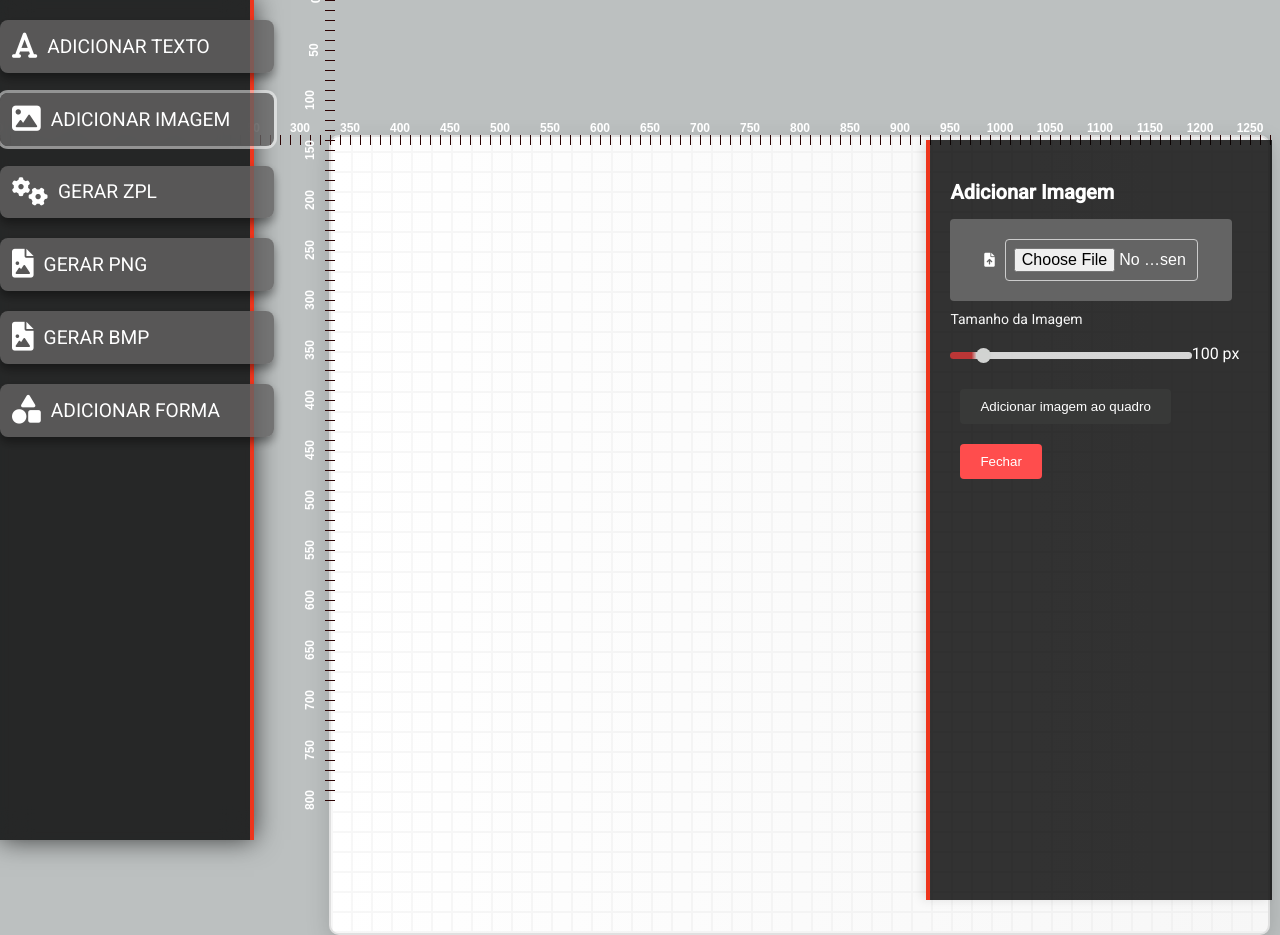
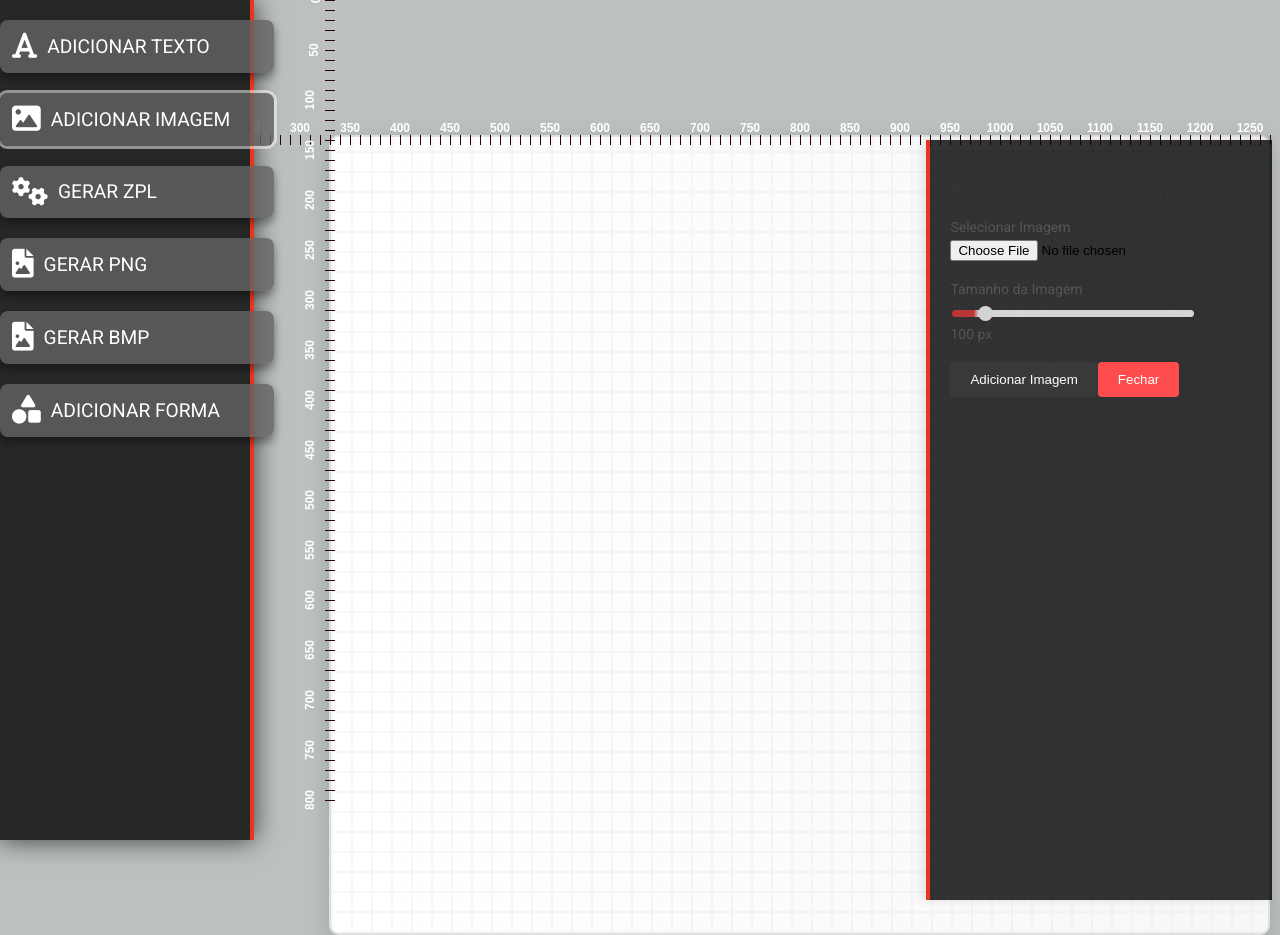
Before and after one commit to jeffersoncardoso100/label-designers, an Angular app: page / in a window 1280 px wide. Both pictures are taken after a click on the link "ADICIONAR IMAGEM". Built offline with nearby package versions, Linux system fonts and the light colour scheme.

Commit message:
Edição de imagem

```diff
--- a/src/app/tools/image-modal/image-modal.component.css
+++ b/src/app/tools/image-modal/image-modal.component.css
@@ -1,64 +1,53 @@
-/* Estilização do Modal de Texto */
-.modal-text {
-    position: absolute; /* Garante que o modal fique dentro do container */
+/* Estilização do Modal de Imagem */
+.modal-image {
+    position: fixed; /* Modal fixo na tela */
     top: 0;
-    right: 0;
-    width: 100%;
-    height: 100%;
-    background-color: rgba(251, 250, 250, 0.5); /* Fundo escurecido */
+    left: 0;
+    width: 100vw;
+    height: 100vh;
+    background: linear-gradient(to bottom, rgba(219, 64, 64, 0.7), rgba(0, 0, 0, 0.5)); /* Gradiente igual ao modal-text */
     display: flex;
-    justify-content: center; /* Centraliza o modal horizontalmente */
-    align-items: center; /* Centraliza o modal verticalmente */
-    z-index: 9999; /* Garante que o modal esteja acima dos outros conteúdos */
-    opacity: 0; /* Inicialmente oculto */
-    transition: opacity 0.5s ease-in-out; /* Efeito suave ao abrir o modal */
+    justify-content: center;
+    align-items: center;
+    z-index: 9999;
+    opacity: 0;
+    transition: opacity 0.5s ease-in-out;
 }
 
 /* Quando o modal estiver visível */
-.modal-text.show {
+.modal-image.show {
     opacity: 1;
     display: flex;
 }
 
-/* Estilo do conteúdo do modal de texto */
-.modal-text .modal-content {
+/* Estilo do conteúdo do modal de imagem */
+.modal-image .modal-content {
     background-color: white;
     padding: 20px;
     border-radius: 8px;
-    width: 300px; /* Ajuste de largura para manter consistência */
-    max-width: 90%; /* Para garantir que o modal não ultrapasse a tela */
+    width: 350px; /* Um pouco mais largo para acomodar a pré-visualização */
+    max-width: 90%;
     box-shadow: 0px 4px 6px rgba(0, 0, 0, 0.1);
     text-align: center;
 }
 
 /* Título do modal */
 h3 {
-    color: #ffffff; /* Cor escura para melhor legibilidade */
+    color: #333; /* Cor escura para legibilidade */
     font-size: 20px;
     margin-bottom: 15px;
 }
 
 /* Estilo do label */
 label {
-    display: block; /* Faz com que o label ocupe toda a largura disponível */
+    display: block;
     font-size: 14px;
-    margin-bottom: 5px; /* Adiciona um pequeno espaço abaixo do label */
-    text-align: left; /* Alinha o texto à esquerda */
-    color: #f7f7f7; /* Melhor contraste */
+    margin-bottom: 5px;
+    text-align: left;
+    color: #555; /* Contraste suave */
 }
 
-/* Estilo do campo de input */
-.input-field {
-    margin: 10px 0;
-    padding: 8px;
-    width: 80%;
-    border: 1px solid #ccc;
-    border-radius: 4px;
-    font-size: 16px;
-    box-sizing: border-box;
-}
-
-/* Estilo do botão para escolher arquivo */
+/* Estilo do botão de upload */
 .custom-file-upload {
     padding: 10px 20px;
     background-color: #646464;
@@ -66,79 +55,54 @@ label {
     border: none;
     border-radius: 4px;
     cursor: pointer;
-    width: 80%; /* Tamanho semelhante ao campo de input */
-    margin: 10px 0;
+    width: 80%;
+    margin: 10px auto;
     text-align: center;
+    display: block;
 }
 
 .custom-file-upload i {
-    margin-right: 10px; /* Espaço entre o ícone e o texto */
+    margin-right: 10px;
 }
 
 .custom-file-upload:hover {
-    background-color: #2e2e2e; /* Um tom mais escuro no hover */
+    background-color: #2e2e2e;
 }
 
-/* Estilização dos botões */
-.btn {
-    padding: 10px 20px;
-    margin: 10px;
-    background-color: #383938;
-    color: white;
-    border: none;
-    border-radius: 4px;
-    cursor: pointer;
-    transition: background-color 0.3s;
+/* Pré-visualização da imagem */
+.image-preview {
+    margin: 15px 0;
+    max-height: 200px;
+    overflow: hidden;
+    display: flex;
+    justify-content: center;
+    align-items: center;
 }
 
-.btn:hover {
-    background-color: #2e2e2e; /* Um tom mais escuro no hover */
+.image-preview img {
+    max-width: 100%;
+    height: auto;
+    border-radius: 4px;
+    box-shadow: 0 2px 4px rgba(0, 0, 0, 0.1);
 }
 
-.btn-close {
-    background-color: #ff4d4d; /* Um vermelho para o botão de fechar */
+/* Container do slider */
+.slider-container {
+    margin: 20px 0;
 }
 
-.btn-close:hover {
-    background-color: #cc0000; /* Vermelho mais escuro no hover */
-}
-
-/* Efeito de fade-in para o modal */
-.modal-text.show {
-    display: flex;
-    opacity: 1;
-    transition: opacity 0.5s ease-in;
-}
-
-/* Foco nos botões */
-button:focus {
-    outline: none;
-    box-shadow: 0 0 5px 2px rgba(0, 123, 255, 0.5);
-}
-
-/* Fundo do modal com gradiente */
-.modal-text {
-    background: linear-gradient(to bottom, rgba(219, 64, 64, 0.7), rgba(0, 0, 0, 0.5));
-}
-
-/* Estilização do seletor de cores */
-.color-picker {
-    width: 80%;
-    margin: 15px 0;
-    padding: 5px;
-    border: 1px solid #ccc;
-    border-radius: 5px;
-    cursor: pointer;
-    background: #ffffff;
+.slider-container span {
+    color: #555;
+    font-size: 14px;
+    display: block;
+    margin-top: 5px;
 }
 
 /* Slider de ajustes */
 .slider {
     width: 80%;
-    margin: 20px 0;
     appearance: none;
     height: 7px;
-    background: #ddd;
     border-radius: 5px;
     outline: none;
     opacity: 0.8;
@@ -166,7 +130,36 @@ button:focus {
     cursor: pointer;
 }
 
-/* Cor do texto do span */
-.slider-container span {
-    color: #ffffff;
+/* Estilização dos botões */
+.modal-actions {
+    display: flex;
+    justify-content: space-around;
 }
+
+.btn {
+    padding: 10px 20px;
+    background-color: #383938;
+    color: white;
+    border: none;
+    border-radius: 4px;
+    cursor: pointer;
+    transition: background-color 0.3s;
+}
+
+.btn:hover {
+    background-color: #2e2e2e;
+}
+
+.btn-close {
+    background-color: #ff4d4d;
+}
+
+.btn-close:hover {
+    background-color: #cc0000;
+}
+
+/* Foco nos botões */
+button:focus {
+    outline: none;
+    box-shadow: 0 0 5px 2px rgba(0, 123, 255, 0.5);
+}
--- a/src/app/tools/image-modal/image-modal.component.html
+++ b/src/app/tools/image-modal/image-modal.component.html
@@ -1,14 +1,26 @@
-<div class="modal">
+<div id="image-modal" class="modal" [ngStyle]="{'display': showModal ? 'block' : 'none'}">
   <div class="modal-content">
-    <h3>Adicionar Imagem</h3>
+    <h3>Propriedades da Imagem</h3>
 
-    <!-- Botão customizado com ícone para escolher arquivo -->
-    <label class="custom-file-upload">
-      <i class="fas fa-file-upload"></i> <!-- Ícone de upload de arquivo -->
-      <input type="file" (change)="onImageSelected($event)" class="input-field" />
-    </label>
+    <div class="image-upload-container">
+      <label for="imageInput">Selecionar Imagem</label>
+      <input
+        type="file"
+        id="imageInput"
+        accept="image/*"
+        (change)="onImageSelected($event)"
+        [disabled]="selectedImageElement !== null"
+      >
+      <div class="image-preview" *ngIf="modalData.imageUrl">
+        <img
+          [src]="modalData.imageUrl"
+          alt="Image Preview"
+          [style.width.px]="imageSize"
+          style="max-height: 200px; object-fit: contain;"
+        >
+      </div>
+    </div>
 
-    <!-- Slider para ajustar o tamanho da imagem -->
     <div class="slider-container">
       <label for="imageSizeSlider">Tamanho da Imagem</label>
       <input
@@ -17,13 +29,17 @@
         min="50"
         max="500"
         [(ngModel)]="imageSize"
+        (input)="onSliderChange($event)"
         class="slider"
         [style.background]="getSliderBackground()"
       />
-      <span>{{ imageSize }} px</span> <!-- Exibe o tamanho da imagem atual -->
+      <span>{{ imageSize }} px</span>
     </div>
 
-    <button class="btn" (click)="addImage()">Adicionar imagem ao quadro</button>
-    <button class="btn btn-close" (click)="closeModal()">Fechar</button>
+    <div class="button-container">
+      <button class="btn" (click)="addImage()" *ngIf="!selectedImageElement">Adicionar Imagem</button>
+      <button class="btn" (click)="applyChanges()" *ngIf="selectedImageElement">Aplicar</button>
+      <button class="btn btn-close" (click)="closeModal()">Fechar</button>
+    </div>
   </div>
 </div>
--- a/src/app/tools/image-modal/image-modal.component.ts
+++ b/src/app/tools/image-modal/image-modal.component.ts
@@ -1,37 +1,52 @@
 import { Component, OnInit } from '@angular/core';
 import { ModalService } from '../../services/modal.service';
 import { FormsModule } from '@angular/forms';
+import { CommonModule } from '@angular/common';
 
 @Component({
   selector: 'app-image-modal',
-  imports: [FormsModule],
+  standalone: true,
+  imports: [FormsModule, CommonModule],
   templateUrl: './image-modal.component.html',
   styleUrls: ['./image-modal.component.css']
 })
 export class ImageModalComponent implements OnInit {
   showModal: boolean = false;
-  imageSize: number = 100;
-  modalData: any = { imageUrl: null };  // Garante que sempre existe um objeto
-  isMoving: boolean = false; // Controle de movimentação
-  offsetX: number = 0; // Posições de offset
-  offsetY: number = 0;
-  imgElement: HTMLImageElement | null = null;
+  imageSize: number = 100; // Valor inicial padrão
+  modalData: any = { imageUrl: null };
+  selectedImageElement: HTMLImageElement | null = null;
 
-  constructor(private modalService: ModalService) { }
+  constructor(private modalService: ModalService) {}
 
   ngOnInit(): void {
     this.modalService.modalState$.subscribe(state => {
-      if (state.modalType === 'image' && state.open) {
-        this.modalData = state.data;
-        this.showModal = true;
-      } else if (state.modalType === 'image' && !state.open) {
-        this.showModal = false;
+      if (state.modalType === 'image') {
+        if (state.open) {
+          this.modalData = state.data || { imageUrl: null, size: 100 };
+          // Só atualiza imageSize se não houver um elemento selecionado
+          if (!this.selectedImageElement) {
+            this.imageSize = this.modalData.size || 100;
+          }
+          this.showModal = true;
+        } else {
+          this.showModal = false;
+        }
+      }
+    });
+
+    document.addEventListener('dblclick', (event) => {
+      const target = event.target as HTMLElement;
+      if (target.tagName === 'IMG' && target.parentElement?.id === 'canvas') {
+        this.selectImageElement(target as HTMLImageElement);
+        event.stopPropagation();
       }
     });
   }
 
   closeModal(): void {
     this.modalService.closeModal();
+    this.showModal = false;
+    this.selectedImageElement = null; // Limpa a seleção, mas mantém imageSize
   }
 
   onImageSelected(event: Event): void {
@@ -39,14 +54,9 @@ export class ImageModalComponent implements OnInit {
     if (input?.files?.length) {
       const file = input.files[0];
       const reader = new FileReader();
-
       reader.onload = () => {
-        if (!this.modalData) {
-          this.modalData = { imageUrl: null }; // Garante que modalData existe
-        }
         this.modalData.imageUrl = reader.result as string;
       };
-
       reader.readAsDataURL(file);
     }
   }
@@ -55,55 +65,121 @@ export class ImageModalComponent implements OnInit {
     if (this.modalData.imageUrl) {
       const canvas = document.getElementById('canvas');
       if (canvas) {
-        this.imgElement = document.createElement('img');
-        this.imgElement.src = this.modalData.imageUrl;
+        const imgElement = document.createElement('img');
+        imgElement.src = this.modalData.imageUrl;
+        imgElement.style.width = `${this.imageSize}px`;
+        imgElement.style.height = 'auto';
+        imgElement.style.position = 'absolute';
+        imgElement.style.top = '150px';
+        imgElement.style.left = '150px';
+        imgElement.style.cursor = 'move';
+        imgElement.classList.add('image-element');
 
-        // Ajusta o tamanho da imagem com base no valor do slider
-        this.imgElement.style.width = `${this.imageSize}px`;
-        this.imgElement.style.height = 'auto';  // Mantém a proporção da imagem
+        imgElement.setAttribute('data-size', this.imageSize.toString());
+        imgElement.setAttribute('data-top', '150');
+        imgElement.setAttribute('data-left', '150');
 
-        this.imgElement.style.position = 'absolute';
-        this.imgElement.style.top = '150px';  // Ajuste conforme necessário
-        this.imgElement.style.left = '150px';  // Ajuste conforme necessário
-        this.imgElement.style.cursor = 'move'; // Para indicar que a imagem pode ser movida
-
-        // Adiciona o evento de mouse para iniciar o movimento
-        this.imgElement.addEventListener('mousedown', (event: MouseEvent) => {
-          this.isMoving = true;
-          this.offsetX = event.clientX - parseInt(this.imgElement!.style.left || '0', 10);
-          this.offsetY = event.clientY - parseInt(this.imgElement!.style.top || '0', 10);
-          this.imgElement!.style.cursor = 'grabbing';  // Mudar o cursor durante o movimento
+        this.enableDrag(imgElement);
+        imgElement.addEventListener('dblclick', () => {
+          this.selectImageElement(imgElement);
         });
 
-        // Atualiza a posição do elemento enquanto está sendo movido
-        document.addEventListener('mousemove', (event: MouseEvent) => {
-          if (this.isMoving && this.imgElement) {
-            this.imgElement.style.left = `${event.clientX - this.offsetX}px`;
-            this.imgElement.style.top = `${event.clientY - this.offsetY}px`;
-          }
-        });
-
-        // Para o movimento quando o mouse é solto
-        document.addEventListener('mouseup', () => {
-          this.isMoving = false;
-          this.imgElement!.style.cursor = 'move';  // Restaura o cursor
-        });
-
-        canvas.appendChild(this.imgElement);  // Adiciona a imagem ao canvas
+        canvas.appendChild(imgElement);
+        this.closeModal();
       }
-      this.closeModal();  // Fecha o modal
     }
   }
+
+  selectImageElement(element: HTMLImageElement): void {
+    this.selectedImageElement = element;
+
+    // Carrega o tamanho salvo do elemento
+    const savedSize = element.getAttribute('data-size');
+    if (savedSize) {
+      this.imageSize = parseInt(savedSize, 10);
+    } else {
+      // Fallback para o estilo atual, se data-size não existir
+      this.imageSize = parseInt(element.style.width || '100', 10);
+      element.setAttribute('data-size', this.imageSize.toString()); // Garante que data-size seja inicializado
+    }
+
+    const currentTop = element.getAttribute('data-top') || element.style.top || '150';
+    const currentLeft = element.getAttribute('data-left') || element.style.left || '150';
+
+    this.modalData.imageUrl = element.src;
+    this.modalService.openModal('image', {
+      imageUrl: this.modalData.imageUrl,
+      size: this.imageSize,
+      top: parseInt(currentTop, 10),
+      left: parseInt(currentLeft, 10)
+    });
+  }
+
+  updateImageSize(): void {
+    if (this.selectedImageElement) {
+      this.selectedImageElement.style.width = `${this.imageSize}px`;
+      this.selectedImageElement.style.height = 'auto';
+      this.selectedImageElement.setAttribute('data-size', this.imageSize.toString());
+    }
+  }
+
+  applyChanges(): void {
+    if (this.selectedImageElement) {
+      this.selectedImageElement.style.width = `${this.imageSize}px`;
+      this.selectedImageElement.style.height = 'auto';
+      this.selectedImageElement.setAttribute('data-size', this.imageSize.toString());
+
+      const currentTop = this.selectedImageElement.style.top || '150px';
+      const currentLeft = this.selectedImageElement.style.left || '150px';
+      this.selectedImageElement.setAttribute('data-top', currentTop.replace('px', ''));
+      this.selectedImageElement.setAttribute('data-left', currentLeft.replace('px', ''));
+
+      this.closeModal();
+    }
+  }
+
+  onSliderChange(event: Event): void {
+    const inputElement = event.target as HTMLInputElement;
+    if (inputElement) {
+      this.imageSize = Number(inputElement.value);
+      this.updateImageSize();
+    }
+  }
+
   getSliderBackground(): string {
-    // Calculando a porcentagem baseada no tamanho da imagem
-    const percentage = (this.imageSize - 50) / (500 - 50) * 100;
-
-    // Ajustando a distribuição das cores no gradiente
-    const redStop = percentage * 0.8;  // A cor vermelha ocupa 80% do valor da porcentagem
-    const whiteStop = percentage;  // A cor branca chega até a porcentagem calculada
-
-    // Retorna o gradiente linear ajustado
+    const percentage = ((this.imageSize - 50) / (500 - 50)) * 100;
+    const redStop = percentage * 0.8;
+    const whiteStop = percentage;
     return `linear-gradient(90deg, rgb(222, 56, 56) ${redStop}%, rgb(255, 255, 255) ${whiteStop}%)`;
   }
 
+  private enableDrag(element: HTMLElement): void {
+    let offsetX: number;
+    let offsetY: number;
+    let isDragging = false;
+
+    element.addEventListener('mousedown', (event: MouseEvent) => {
+      isDragging = true;
+      offsetX = event.clientX - parseInt(element.style.left || '0', 10);
+      offsetY = event.clientY - parseInt(element.style.top || '0', 10);
+      element.style.cursor = 'grabbing';
+      event.preventDefault();
+    });
+
+    document.addEventListener('mousemove', (event: MouseEvent) => {
+      if (isDragging) {
+        const newLeft = event.clientX - offsetX;
+        const newTop = event.clientY - offsetY;
+        element.style.left = `${newLeft}px`;
+        element.style.top = `${newTop}px`;
+        element.setAttribute('data-left', newLeft.toString());
+        element.setAttribute('data-top', newTop.toString());
+      }
+    });
+
+    document.addEventListener('mouseup', () => {
+      isDragging = false;
+      element.style.cursor = 'move';
+    });
+  }
 }
```
